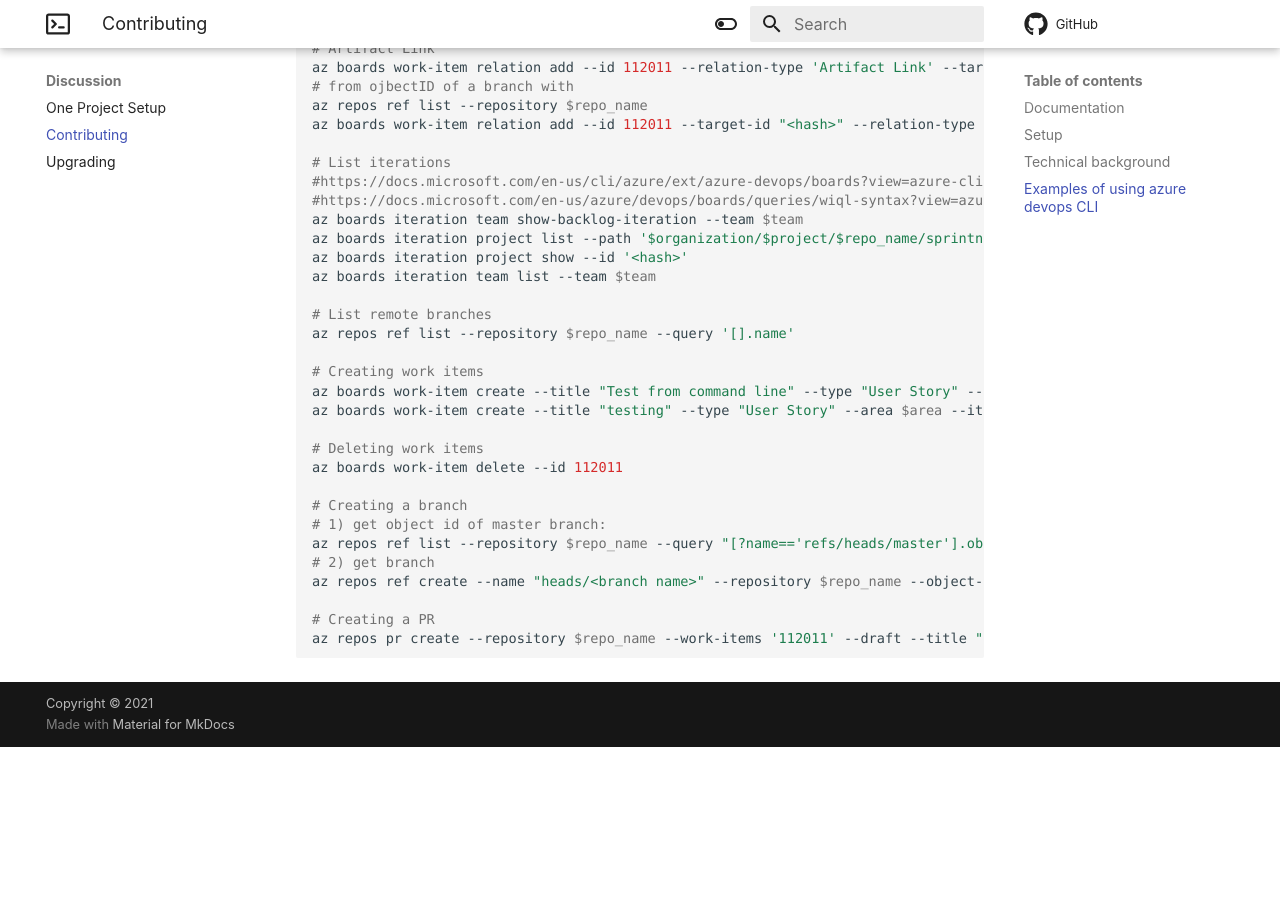
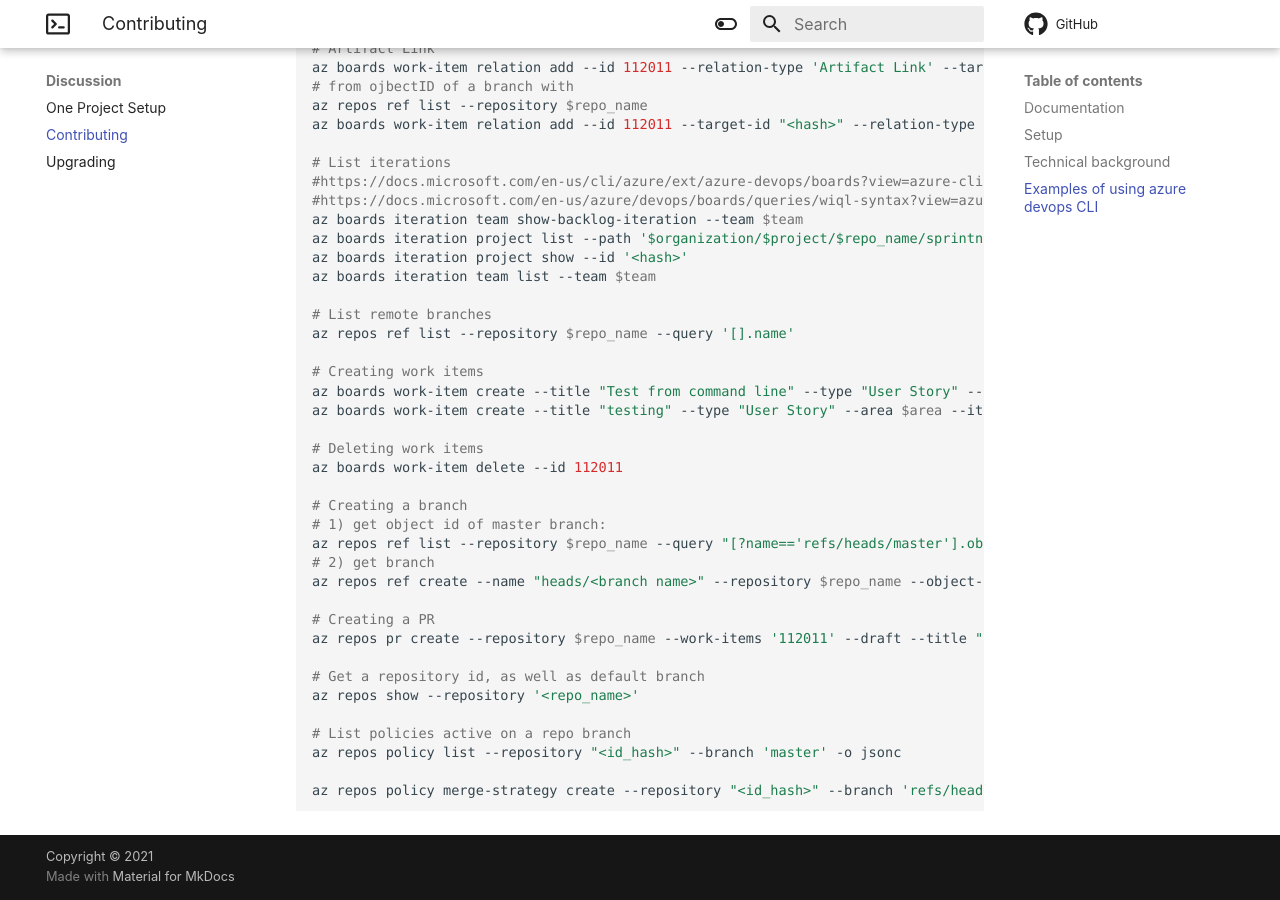
Before and after one commit to ing-bank/doing-cli, an MkDocs documentation site: the page built from docs/contributing.md, in a window 1280 px wide and 900 px high, scrolled down 1656 px. Built offline with MkDocs 1.6.1 and Material for MkDocs 9.7.7, drawn with Linux system fonts in a browser that asks for light colours; comment, search, counter and statistics services are not loaded; before the commit the page ends 2403 px from its top, so only the background shows below that.

````diff
--- a/CONTRIBUTING.md
+++ b/CONTRIBUTING.md
@@ -86,4 +86,12 @@ az repos ref create --name "heads/<branch name>" --repository $repo_name --objec
 
 # Creating a PR
 az repos pr create --repository $repo_name --work-items '112011' --draft --title "test pr" --source-branch "<branch name>" --transition-work-items 'true'
+
+# Get a repository id, as well as default branch
+az repos show --repository '<repo_name>'
+
+# List policies active on a repo branch
+az repos policy list --repository "<id_hash>" --branch 'master' -o jsonc
+
+az repos policy merge-strategy create --repository "<id_hash>" --branch 'refs/heads/master' --blocking false --enabled true --allow-no-fast-forward true --allow-rebase true --allow-rebase-merge true --allow-squash true
 ```
````
Also changed, not shown: docs/howto/python_scripting.md (+2 -2 lines).
